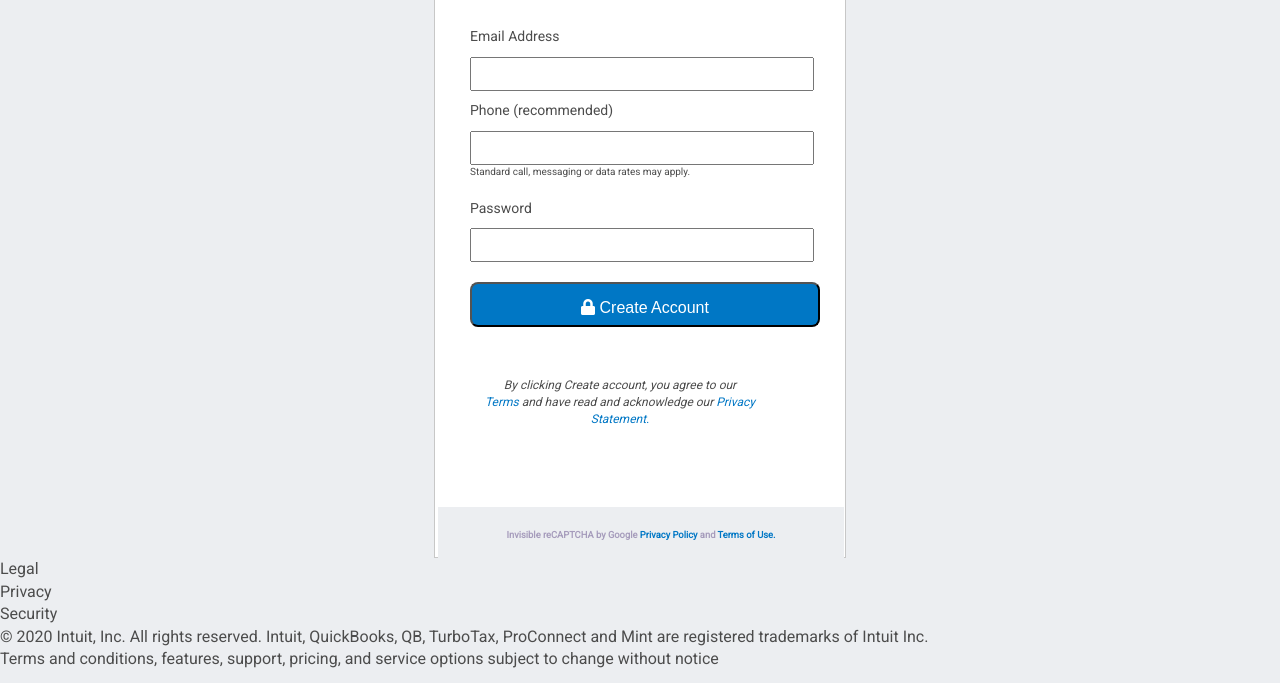
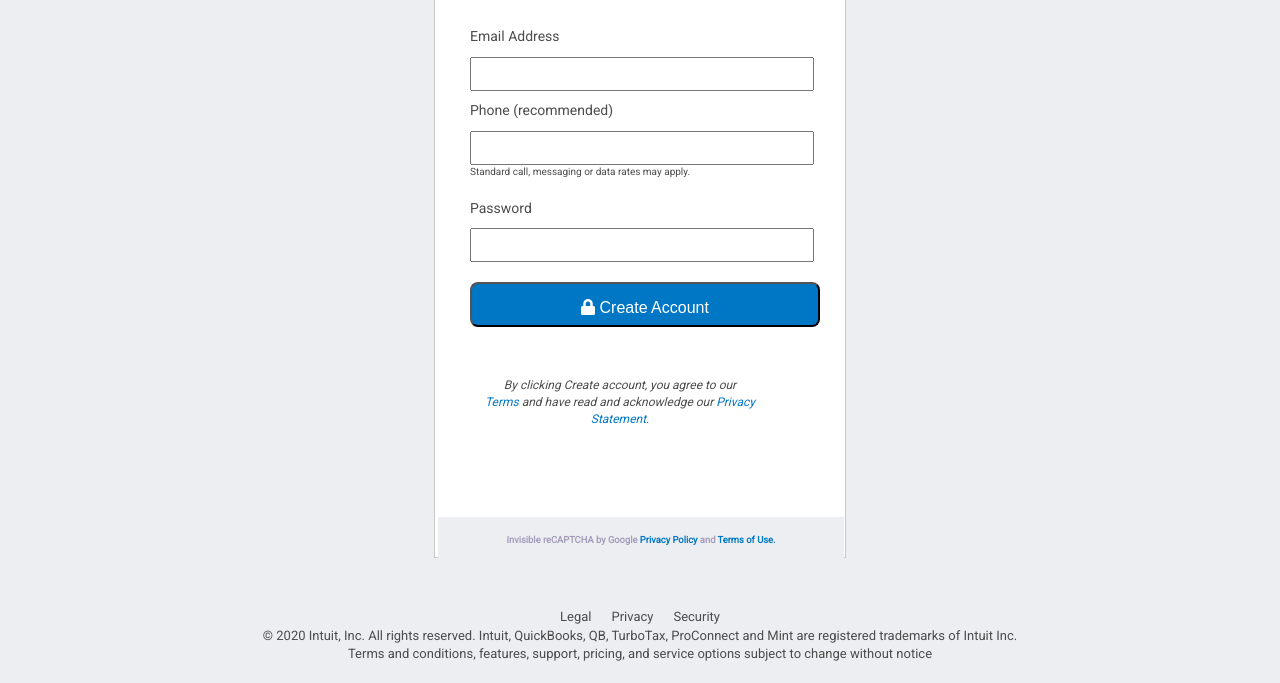
Before and after one commit to taiwocoker/Mint-Sign-Up-Page, a plain HTML site: page index.html in a window 1280 px wide. Shown: the part 321-1004 px from the top of the page. Drawn offline with Linux system fonts and the light colour scheme.

Commit message:
style the footer and update the readme file

```diff
--- a/style.css
+++ b/style.css
@@ -6,6 +6,7 @@
 a {
   text-decoration: none;
   color: #0077c5;
+  cursor: pointer;
 }
 
 li {
@@ -19,11 +20,6 @@ body {
   font-family: 'Roboto', sans-serif;
   color: #4c4c4c;
 }
-
-/* .container {
-    max-width: 1100px;
-    border: 1px solid red;
-} */
 
 /* Sign-in Container */
 
@@ -114,6 +110,7 @@ body {
   margin-top: 20px;
   color: #fff;
   font-size: 16px;
+  cursor: pointer;
 }
 
 .signin-button i {
@@ -125,11 +122,10 @@ body {
   font-style: italic;
   padding: 30px;
   width: 280px;
-    margin-bottom: -10px;
 }
 
 .caption {
-    padding: 21px 13px;
+  padding: 16px 13px;
   margin-top: 59px;
   margin-left: -12px;
   background-color: #eceef1;
@@ -137,3 +133,23 @@ body {
   font-size: 14px;
   color: #a69cbc;
 }
+
+/*** footer ***/
+
+footer {
+  text-align: center;
+  margin-top: 30px;
+  font-size: 13px;
+  padding: 20px;
+}
+
+.footer-links ul {
+  display: flex;
+  flex-direction: row;
+  justify-content: center;
+}
+
+.footer-links ul li {
+  padding: 0 10px;
+  cursor: pointer;
+}
```
Also changed, not shown: README.md, images/snapshot.PNG (added). Lines whose indentation alone changed are shown as unchanged.
